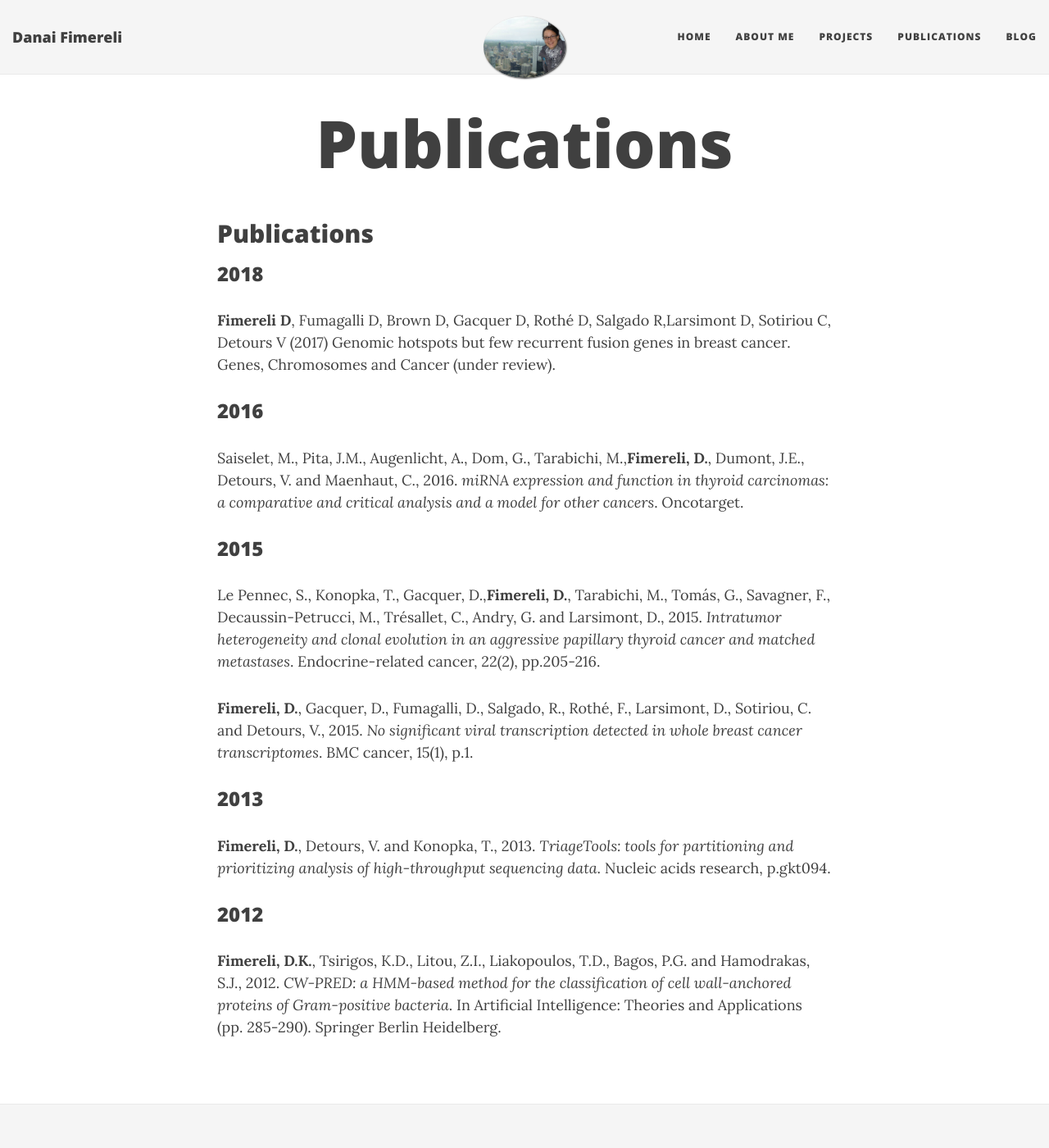
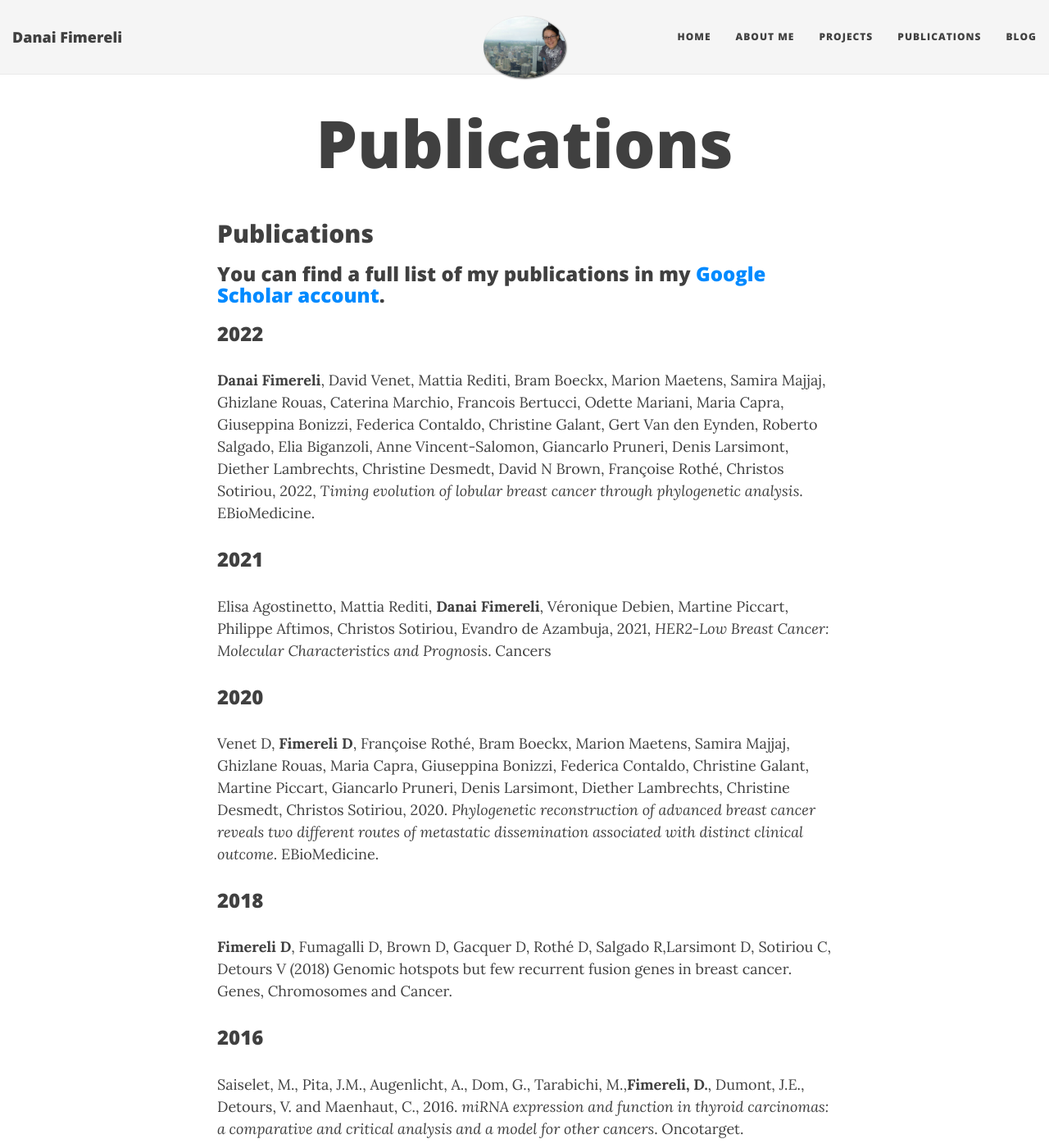
Before and after one commit to dfimerel/dfimerel.github.io, a Jekyll site: the page built from publications.md, in a window 1280 px wide and 1400 px high. Shown: the whole window at 82% size. Built offline with Jekyll 4.4.1, drawn with Linux system fonts in a browser that asks for light colours; nearby versions of some CDN libraries; our own code applies the rules of GitHub Pages for plain Markdown files; some of the changed text lies outside the part shown.

Commit message:
Update publications.md

```diff
--- a/publications.md
+++ b/publications.md
@@ -6,8 +6,19 @@
 
 ## Publications
 
+### You can find a full list of my publications in my [Google Scholar account](https://scholar.google.com/citations?user=zj3vmKQAAAAJ&hl=en).
+
+### 2022
+**Danai Fimereli**, David Venet, Mattia Rediti, Bram Boeckx, Marion Maetens, Samira Majjaj, Ghizlane Rouas, Caterina Marchio, Francois Bertucci, Odette Mariani, Maria Capra, Giuseppina Bonizzi, Federica Contaldo, Christine Galant, Gert Van den Eynden, Roberto Salgado, Elia Biganzoli, Anne Vincent-Salomon, Giancarlo Pruneri, Denis Larsimont, Diether Lambrechts, Christine Desmedt, David N Brown, Françoise Rothé, Christos Sotiriou, 2022, *Timing evolution of lobular breast cancer through phylogenetic analysis*. EBioMedicine.
+
+### 2021
+Elisa Agostinetto, Mattia Rediti, **Danai Fimereli**, Véronique Debien, Martine Piccart, Philippe Aftimos, Christos Sotiriou, Evandro de Azambuja, 2021, *HER2-Low Breast Cancer: Molecular Characteristics and Prognosis*. Cancers
+
+### 2020
+Venet D, **Fimereli D**, Françoise Rothé, Bram Boeckx, Marion Maetens, Samira Majjaj, Ghizlane Rouas, Maria Capra, Giuseppina Bonizzi, Federica Contaldo, Christine Galant, Martine Piccart, Giancarlo Pruneri, Denis Larsimont, Diether Lambrechts, Christine Desmedt, Christos Sotiriou, 2020. *Phylogenetic reconstruction of advanced breast cancer reveals two different routes of metastatic dissemination associated with distinct clinical outcome*. EBioMedicine.
+
 ### 2018
-**Fimereli D**, Fumagalli D, Brown D, Gacquer D, Rothé D, Salgado R,Larsimont D, Sotiriou C, Detours V (2017) Genomic hotspots but few recurrent fusion genes in breast cancer. Genes, Chromosomes and Cancer (under review).
+**Fimereli D**, Fumagalli D, Brown D, Gacquer D, Rothé D, Salgado R,Larsimont D, Sotiriou C, Detours V (2018) Genomic hotspots but few recurrent fusion genes in breast cancer. Genes, Chromosomes and Cancer.
 
 
 ### 2016
@@ -16,16 +27,16 @@
 
 ### 2015
 
-Le Pennec, S., Konopka, T., Gacquer, D.,**Fimereli, D.**, Tarabichi, M., Tomás, G., Savagner, F., Decaussin-Petrucci, M., Trésallet, C., Andry, G. and Larsimont, D., 2015. *Intratumor heterogeneity and clonal evolution in an aggressive papillary thyroid cancer and matched metastases*. Endocrine-related cancer, 22(2), pp.205-216.
+Le Pennec, S., Konopka, T., Gacquer, D.,**Fimereli, D.**, Tarabichi, M., Tomás, G., Savagner, F., Decaussin-Petrucci, M., Trésallet, C., Andry, G. and Larsimont, D., 2015. *Intratumor heterogeneity and clonal evolution in an aggressive papillary thyroid cancer and matched metastases*. Endocrine-related cancer.
 
-**Fimereli, D.**, Gacquer, D., Fumagalli, D., Salgado, R., Rothé, F., Larsimont, D., Sotiriou, C. and Detours, V., 2015. *No significant viral transcription detected in whole breast cancer transcriptomes*. BMC cancer, 15(1), p.1.
+**Fimereli, D.**, Gacquer, D., Fumagalli, D., Salgado, R., Rothé, F., Larsimont, D., Sotiriou, C. and Detours, V., 2015. *No significant viral transcription detected in whole breast cancer transcriptomes*. BMC cancer.
 
 
 ### 2013
 
-**Fimereli, D.**, Detours, V. and Konopka, T., 2013. *TriageTools: tools for partitioning and prioritizing analysis of high-throughput sequencing data*. Nucleic acids research, p.gkt094.
+**Fimereli, D.**, Detours, V. and Konopka, T., 2013. *TriageTools: tools for partitioning and prioritizing analysis of high-throughput sequencing data*. Nucleic acids research.
 
 
 ### 2012
 
-**Fimereli, D.K.**, Tsirigos, K.D., Litou, Z.I., Liakopoulos, T.D., Bagos, P.G. and Hamodrakas, S.J., 2012. *CW-PRED: a HMM-based method for the classification of cell wall-anchored proteins of Gram-positive bacteria*. In Artificial Intelligence: Theories and Applications (pp. 285-290). Springer Berlin Heidelberg.
+**Fimereli, D.K.**, Tsirigos, K.D., Litou, Z.I., Liakopoulos, T.D., Bagos, P.G. and Hamodrakas, S.J., 2012. *CW-PRED: a HMM-based method for the classification of cell wall-anchored proteins of Gram-positive bacteria*. In Artificial Intelligence: Theories and Applications.
```
